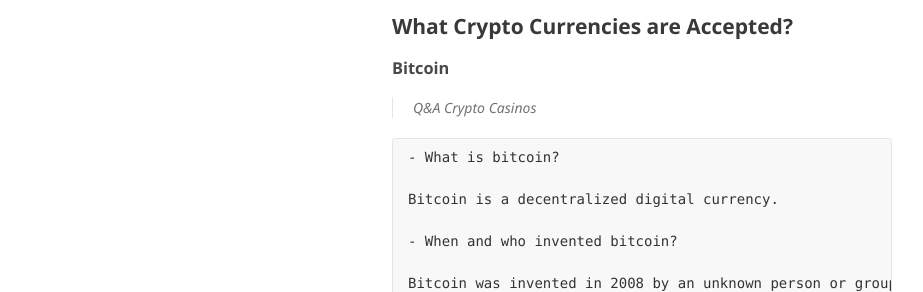
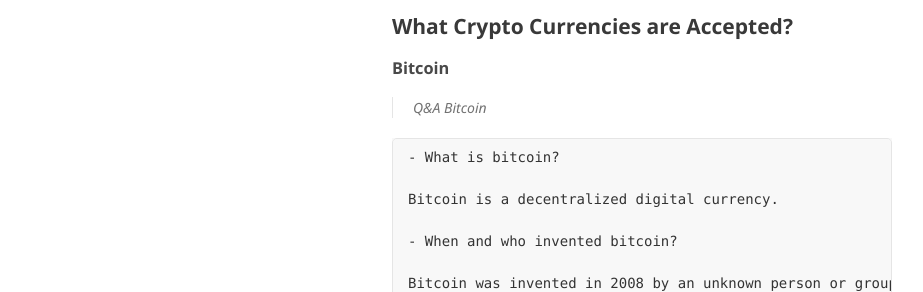
Before and after one commit to dllorent/casinosincrypt, a Jekyll site: the page built from index.md, in a window 1280 px wide and 900 px high, scrolled down 2378 px. Shown: the part 162-454 px from the top of the window, without its empty margins (178-1101 px from the left). Built offline with Jekyll 4.4.1, drawn with Linux system fonts in a browser that asks for light colours; our own code applies the rules of GitHub Pages for plain Markdown files.

Commit message:
Update index.md

````diff
--- a/index.md
+++ b/index.md
@@ -74,7 +74,7 @@ Proper security measures and licenses are required for a site to be considered t
 
 ### Bitcoin
 
-> Q&A Crypto Casinos
+> Q&A Bitcoin
 
 ```
 - What is bitcoin?
````
